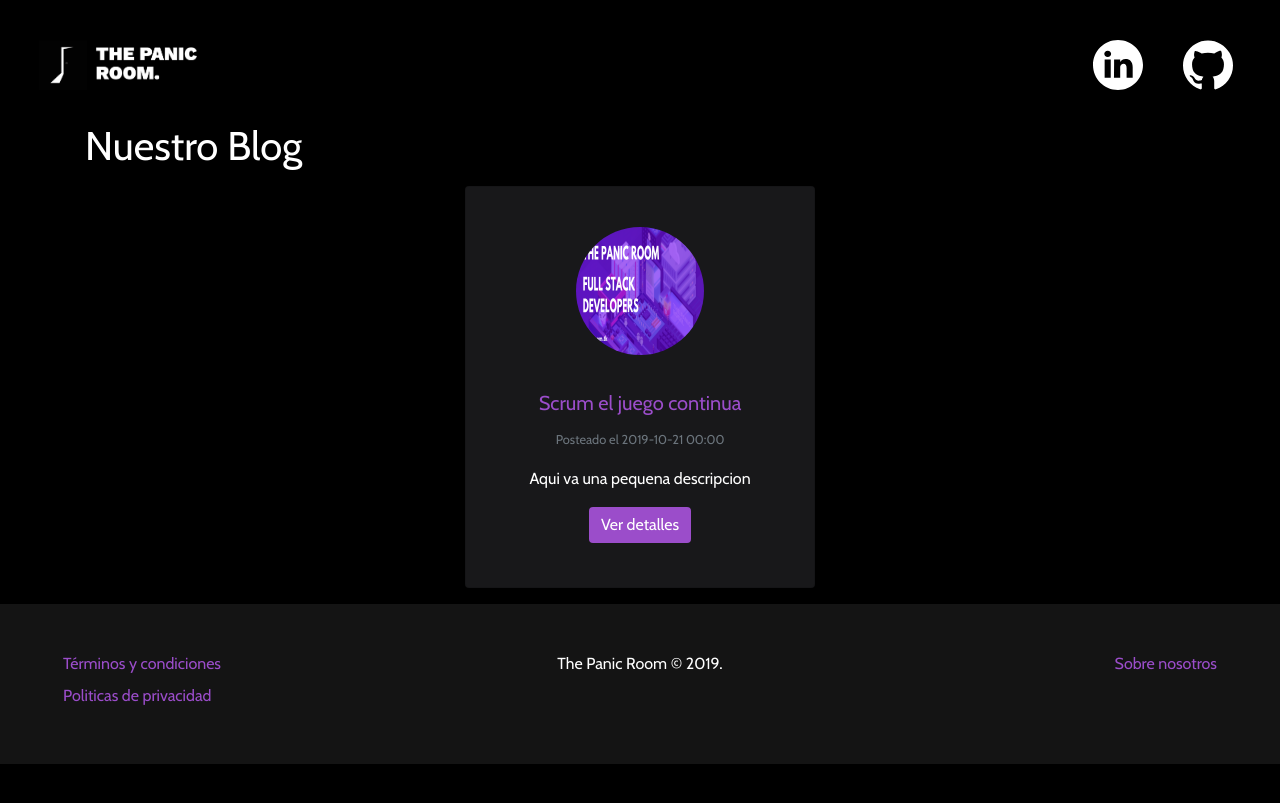
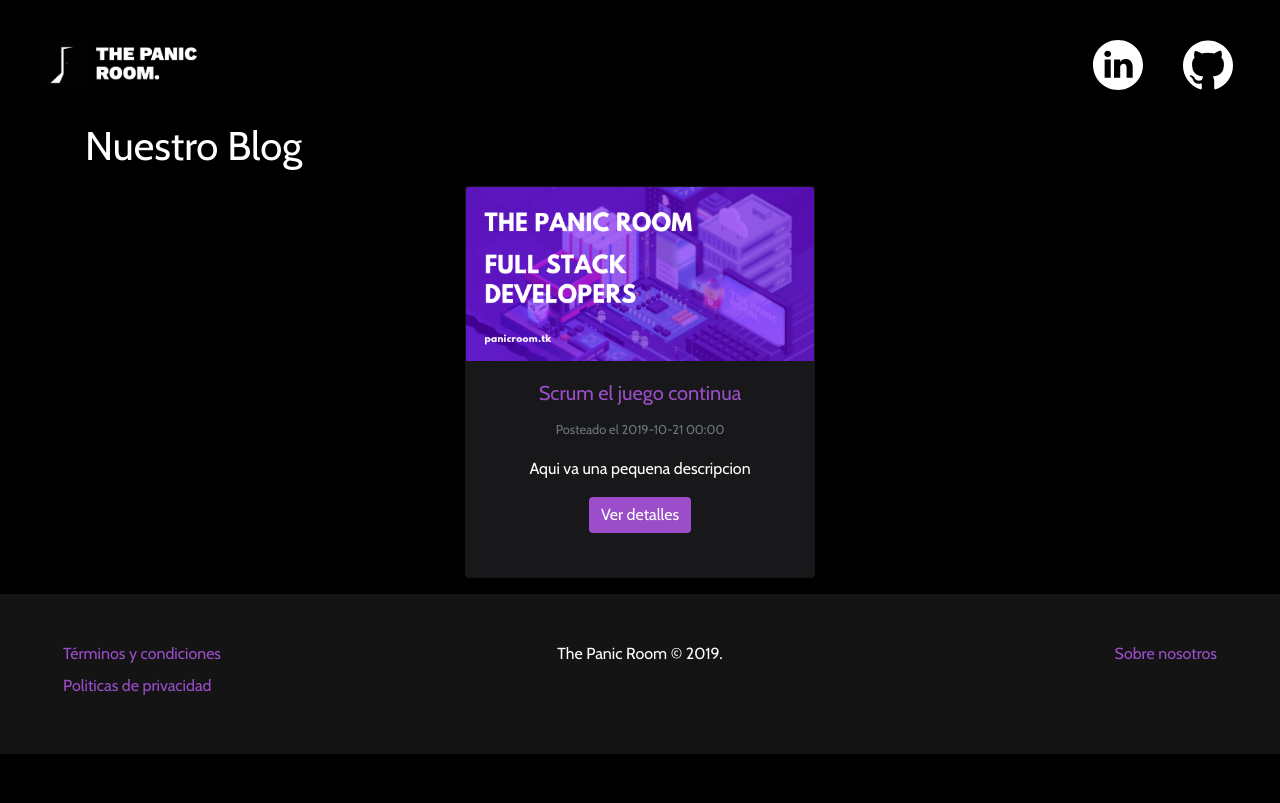
Before and after one commit to the-panic-room/the-panic-room, a Jekyll site: the page built from blog.html, in a window 1280 px wide. Shown: the top 803 px of the page. Built offline with Jekyll 4.4.1, drawn with Linux system fonts in a browser that asks for light colours; nearby versions of some CDN libraries.

Commit message:
agregado data de equipo desarrollo

```diff
--- a/_config.yml
+++ b/_config.yml
@@ -15,6 +15,9 @@
   - Jesús Marín
   - Jesús Rodríguez
   - Carlos Gamardo
+
+collections:
+  - teams
 
 # Enter your Google Analytics web tracking code (e.g. UA-2110908-2) to activate tracking
 google_analytics: UA-147132627-1
--- a/_includes/card_post.html
+++ b/_includes/card_post.html
@@ -1,6 +1,6 @@
-<div class="card py-4">
-    <div class="py-3">
-    <img src="{{ include.post.cover }}" class="rounded-circle" alt="{{ include.post.title }}" width="128" height="128">
+<div class="card pb-4">
+    <div class="p-0 m-0 card-cover">
+        <img src="{{ include.post.cover }}" alt="{{ include.post.title }}">
     </div>
     <div class="card-body">
         <h5 class="card-title">{{ include.post.title }}</h5>
```
Also changed, not shown: _teams/matajm.md (added, +7 -0 lines).
